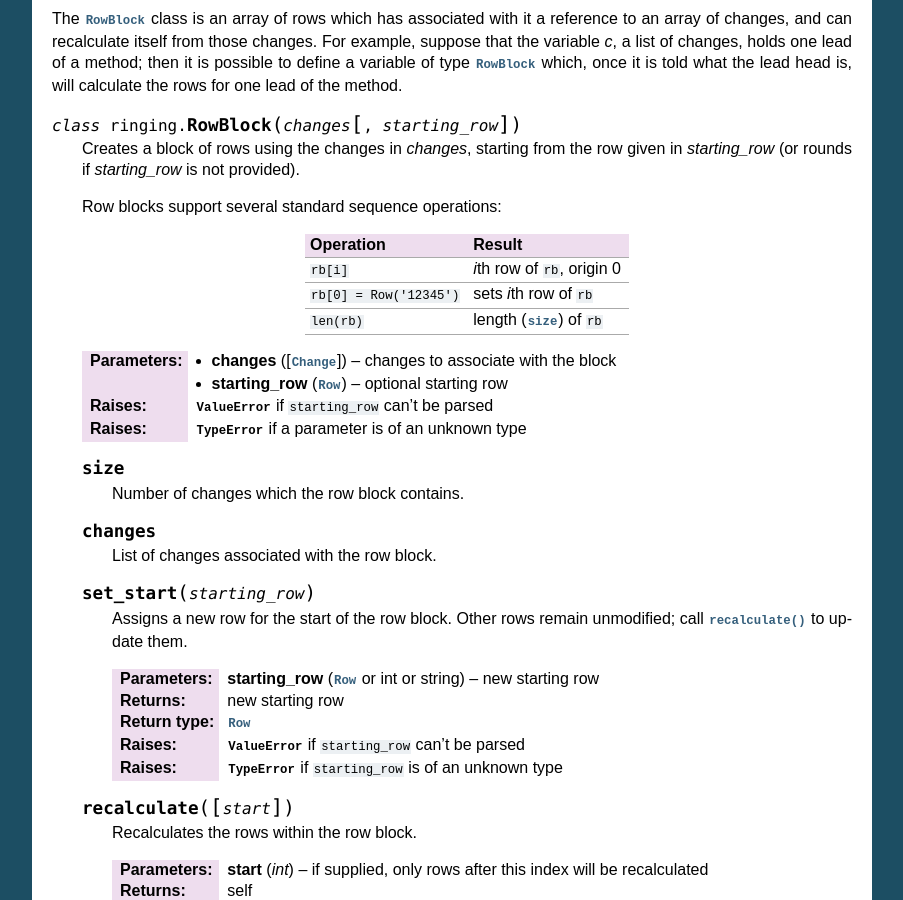
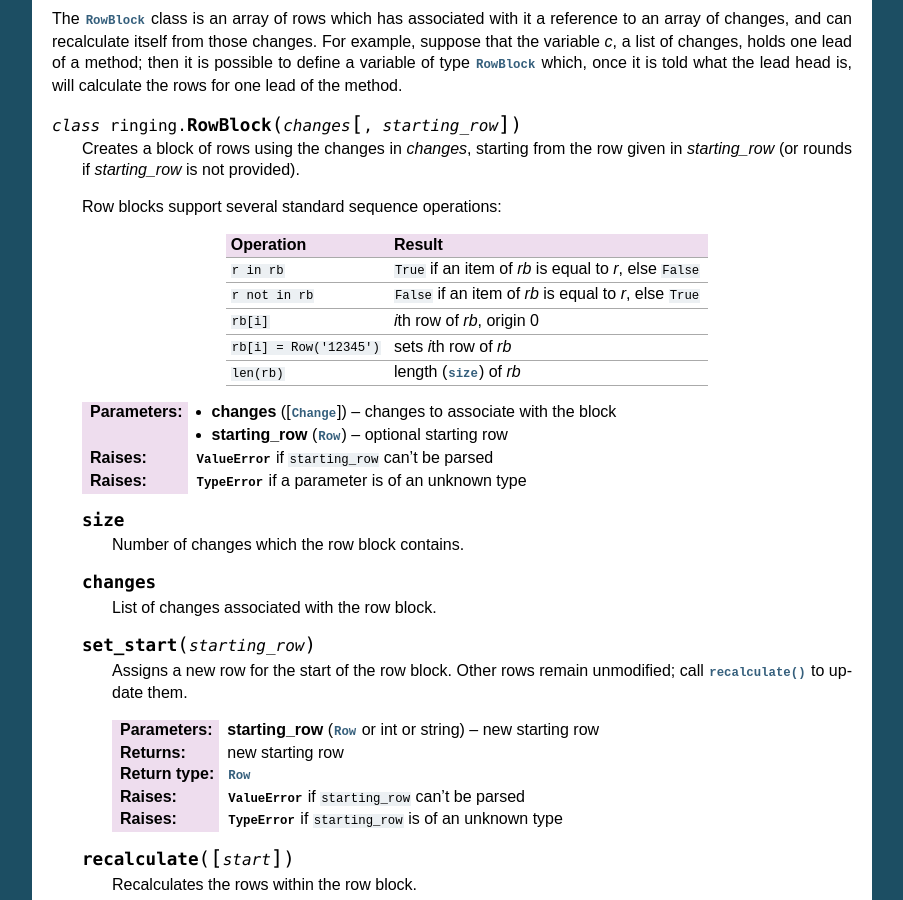
Before and after one commit to ringing-lib/ringing-lib-python, a Sphinx documentation site: the page built from docs/source/classes/change.rst, in a window 1280 px wide and 900 px high, scrolled down 2661 px. Shown: the whole window, without its empty margins (198-1101 px from the left). Built offline with Sphinx 7.4.7, drawn with Linux system fonts in a browser that asks for light colours.

Commit message:
Removed RowBlockIterator object
Python will automatically iterate since we have __getitem__ and __len__ implemented.
This commit reverts to the previous version of "src/row_block.pxi",
and updates documentation to note that the "in" operator and iteration are available.

```diff
--- a/docs/source/classes/change.rst
+++ b/docs/source/classes/change.rst
@@ -160,13 +160,17 @@ lead of the method.
 
    Row blocks support several standard sequence operations:
 
-   ========================  ===============================
+   ========================  ==================================================
    Operation                 Result
-   ========================  ===============================
-   ``rb[i]``                 *i*\ th row of ``rb``, origin 0
-   ``rb[0] = Row('12345')``  sets *i*\ th row of ``rb``
-   ``len(rb)``               length (:attr:`size`) of ``rb``
-   ========================  ===============================
+   ========================  ==================================================
+   ``r in rb``               ``True`` if an item of *rb* is equal to *r*, else
+                             ``False``
+   ``r not in rb``           ``False`` if an item of *rb* is equal to *r*, else
+                             ``True``
+   ``rb[i]``                 *i*\ th row of *rb*, origin 0
+   ``rb[i] = Row('12345')``  sets *i*\ th row of *rb*
+   ``len(rb)``               length (:attr:`size`) of *rb*
+   ========================  ==================================================
 
    :param changes: changes to associate with the block
    :type changes: [:class:`Change`]
```
Also changed, not shown: 1 other file.
